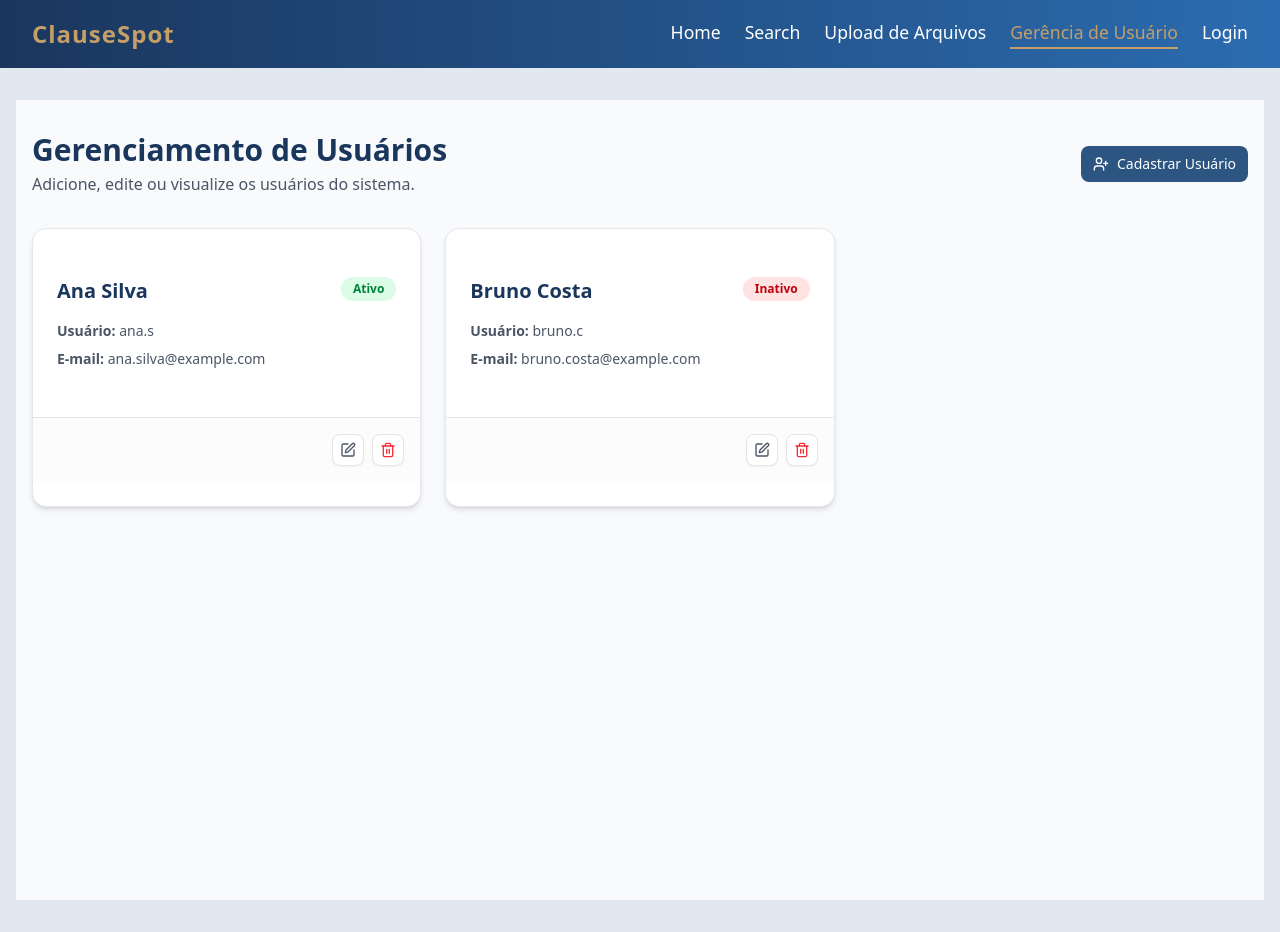
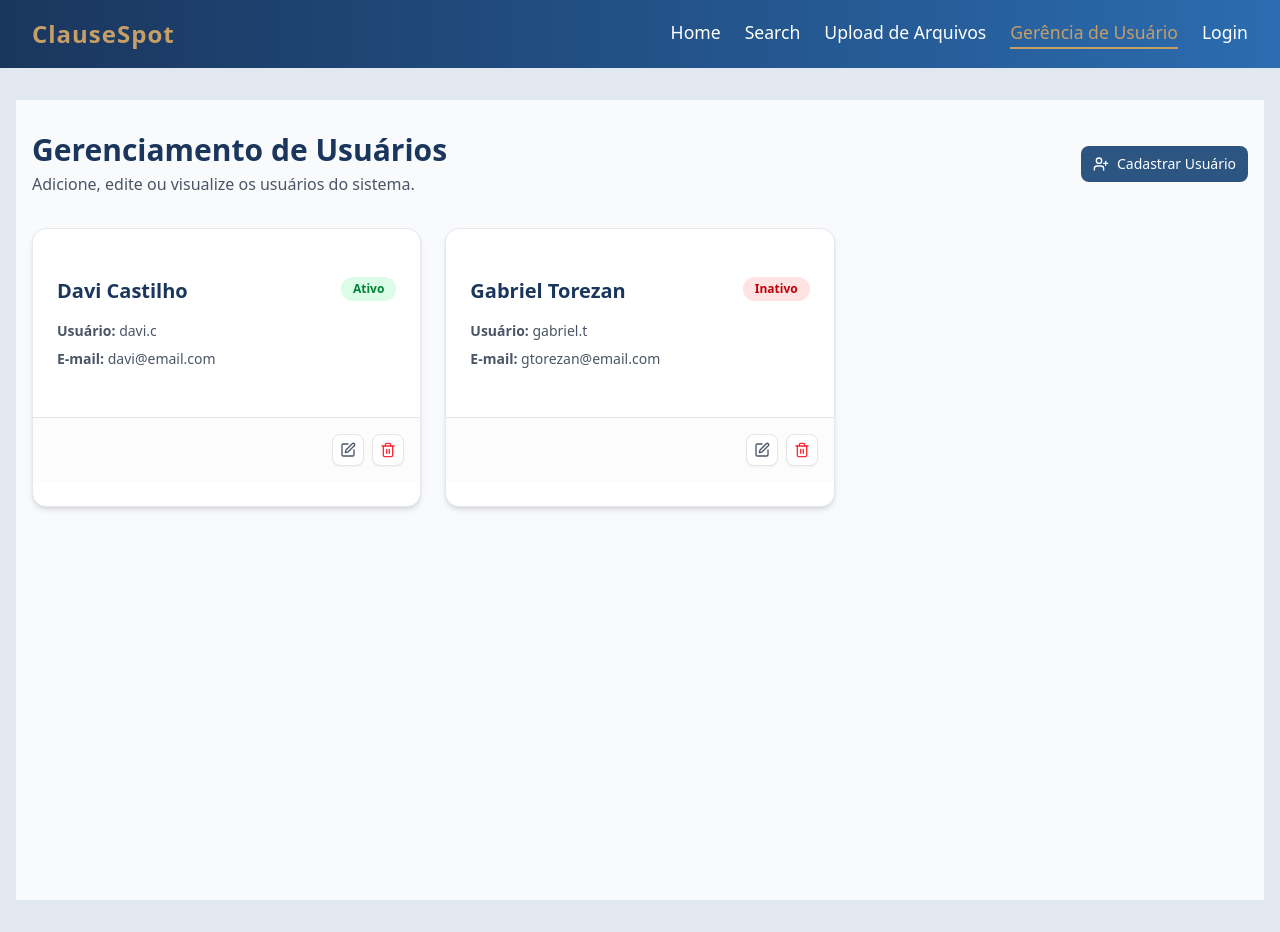
Before and after one commit to davicl04/ClauseSpot, a Next.js app in the folder clausespot/: page /home/gerenciaDeUsuario in a window 1280 px wide. Built offline with nearby package versions, Linux system fonts and the light colour scheme.

Commit message:
refactor: ajustando os commits

```diff
--- a/clausespot/src/app/home/gerenciaDeUsuario/componentes/CardDeUsuario.tsx
+++ b/clausespot/src/app/home/gerenciaDeUsuario/componentes/CardDeUsuario.tsx
@@ -2,7 +2,7 @@ import { Card, CardContent } from '@/components/ui/card';
 import { Button } from '@/components/ui/button';
 import { Edit, Trash2 } from 'lucide-react';
 
-// Interface atualizada para corresponder ao banco de dados
+// interface correspondente ao banco de dados
 interface User {
   id: number;
   usuario: string;
--- a/clausespot/src/app/home/gerenciaDeUsuario/componentes/FormularioDoUsuario.tsx
+++ b/clausespot/src/app/home/gerenciaDeUsuario/componentes/FormularioDoUsuario.tsx
@@ -7,7 +7,7 @@ export interface DadosDoFormulario {
   nome: string;
   email: string;
   status: 'Ativo' | 'Inativo';
-  senha?: string; // Senha é opcional na edição
+  senha?: string; // senha é opcional na edição
 }
 
 interface PropsFormDeUsuario {
@@ -25,15 +25,15 @@ export const FormularioDoUsuario = ({ initialData, onSave, onCancel }: PropsForm
     senha: '',
   });
 
-  // Efeito para preencher o formulário quando estiver em modo de edição
+  // efeito para preencher o formulário quando estiver em modo de edição
   useEffect(() => {
     if (initialData) {
       setDadosDoForm({
         ...initialData,
-        senha: '' // Sempre limpa o campo senha por segurança
+        senha: '' // sempre limpa o campo senha por segurança
       });
     } else {
-      // Limpa o formulário se não houver dados iniciais (modo de criação)
+      // limpa o formulário se não houver dados iniciais (modo de criação)
        setDadosDoForm({ usuario: '', nome: '', email: '', status: 'Ativo', senha: '' });
     }
   }, [initialData]);
--- a/clausespot/src/app/home/gerenciaDeUsuario/page.tsx
+++ b/clausespot/src/app/home/gerenciaDeUsuario/page.tsx
@@ -7,7 +7,7 @@ import { FormularioDoUsuario, type DadosDoFormulario } from './componentes/Formu
 import { CardDeUsuario } from './componentes/CardDeUsuario';
 import { Card } from '@/components/ui/card';
 
-// Interface atualizada para corresponder ao banco de dados
+// interface correspondente ao banco de dados
 interface User {
   id: number;
   usuario: string;
@@ -17,10 +17,10 @@ interface User {
   criado_em: string;
 }
 
-// Dados mockados iniciais com a nova estrutura
+// dados mockados iniciais
 const initialUsers: User[] = [
-  { id: 1, usuario: 'ana.s', nome: 'Ana Silva', email: 'ana.silva@example.com', status: 'Ativo', criado_em: new Date().toISOString() },
-  { id: 2, usuario: 'bruno.c', nome: 'Bruno Costa', email: 'bruno.costa@example.com', status: 'Inativo', criado_em: new Date().toISOString() },
+  { id: 1, usuario: 'davi.c', nome: 'Davi Castilho', email: 'davi@email.com', status: 'Ativo', criado_em: new Date().toISOString() },
+  { id: 2, usuario: 'gabriel.t', nome: 'Gabriel Torezan', email: 'gtorezan@email.com', status: 'Inativo', criado_em: new Date().toISOString() },
 ];
 
 export default function ManagementPage() {
@@ -53,17 +53,17 @@ export default function ManagementPage() {
 
   const handleCloseModal = () => {
     setIsModalOpen(false);
-    setEditingUser(null); // Limpa o usuário em edição ao fechar o modal
+    setEditingUser(null); // limpa o usuário em edição ao fechar o modal
   };
 
   const handleSaveUser = (data: DadosDoFormulario) => {
     if (editingUser) {
-      // Lógica de Edição
+      // lógica de edição
       setUsers(users.map(user =>
         user.id === editingUser.id ? { ...user, ...data } : user
       ));
     } else {
-      // Lógica de Criação
+      // lógica de criação
       const { senha, ...newUserData } = data;
       const newUser = {
         ...newUserData,
@@ -81,7 +81,7 @@ export default function ManagementPage() {
   };
 
   const handleDeleteUser = (userId: number) => {
-    // Em um app real, aqui viria um modal de confirmação ("Tem certeza?")
+    // implementação de um modal de confirmação ("Tem certeza?")
     setUsers(users.filter(user => user.id !== userId));
   };
 
```
